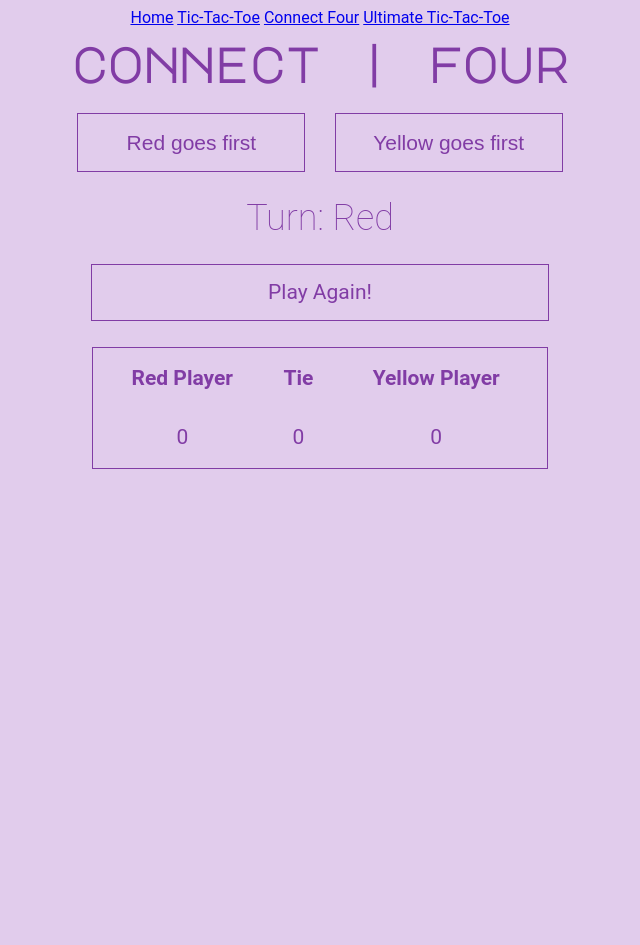
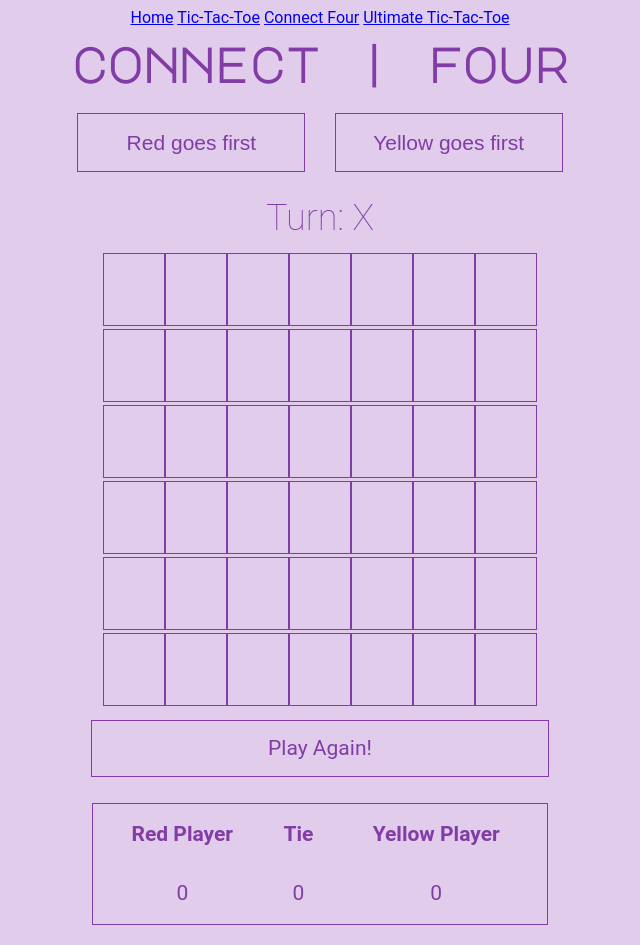
Before and after one commit to vfunez/pset-9, a plain HTML site: page connect-four.html in a window 1280 px wide. Shown: the whole page, without its empty margins (320-960 px from the left). Before the commit the page ends 800 px from the top, so only its background shows below. Drawn offline with Linux system fonts and the light colour scheme.

Commit message:
connect four board

```diff
--- a/connect-four.html
+++ b/connect-four.html
@@ -27,6 +27,51 @@
 		<div class="container column">
 			<h2 id="switch">Turn: Red</h2>
 
+			<div class="container wrap" id="board">
+				<div class="square"></div>
+				<div class="square"></div>
+				<div class="square"></div>
+				<div class="square"></div>
+				<div class="square"></div>
+				<div class="square"></div>
+				<div class="square"></div>
+				<div class="square"></div>
+				<div class="square"></div>
+				<div class="square"></div>
+				<div class="square"></div>
+				<div class="square"></div>
+				<div class="square"></div>
+				<div class="square"></div>
+				<div class="square"></div>
+				<div class="square"></div>
+				<div class="square"></div>
+				<div class="square"></div>
+				<div class="square"></div>
+				<div class="square"></div>
+				<div class="square"></div>
+				<div class="square"></div>
+				<div class="square"></div>
+				<div class="square"></div>
+				<div class="square"></div>
+				<div class="square"></div>
+				<div class="square"></div>
+				<div class="square"></div>
+				<div class="square"></div>
+				<div class="square"></div>
+				<div class="square"></div>
+				<div class="square"></div>
+				<div class="square"></div>
+				<div class="square"></div>
+				<div class="square"></div>
+				<div class="square"></div>
+				<div class="square"></div>
+				<div class="square"></div>
+				<div class="square"></div>
+				<div class="square"></div>
+				<div class="square"></div>
+				<div class="square"></div>
+			</div>
+
 			<div id="reset-button">Play Again!</div>
 
 			<table id="keep-score">
--- a/css/connect-four.css
+++ b/css/connect-four.css
@@ -73,9 +73,9 @@ h2 {
 
 .square {
   border: 1px solid #813CA5;
-  height: 150px;
+  height: 71.25px;
   user-select: none;
-  width: 150px;
+  width: 60px;
   color: #813CA5
 }
 
@@ -112,14 +112,6 @@ h2 {
   background-color: #813CA5;
   color: #E1CCEC;
   cursor: pointer;
-}
-.square {
-  border: 1px solid #813CA5;
-  font-size: 96px;
-  height: 150px;
-  line-height: 150px;
-  user-select: none;
-  width: 150px;
 }
 
 /*
```
